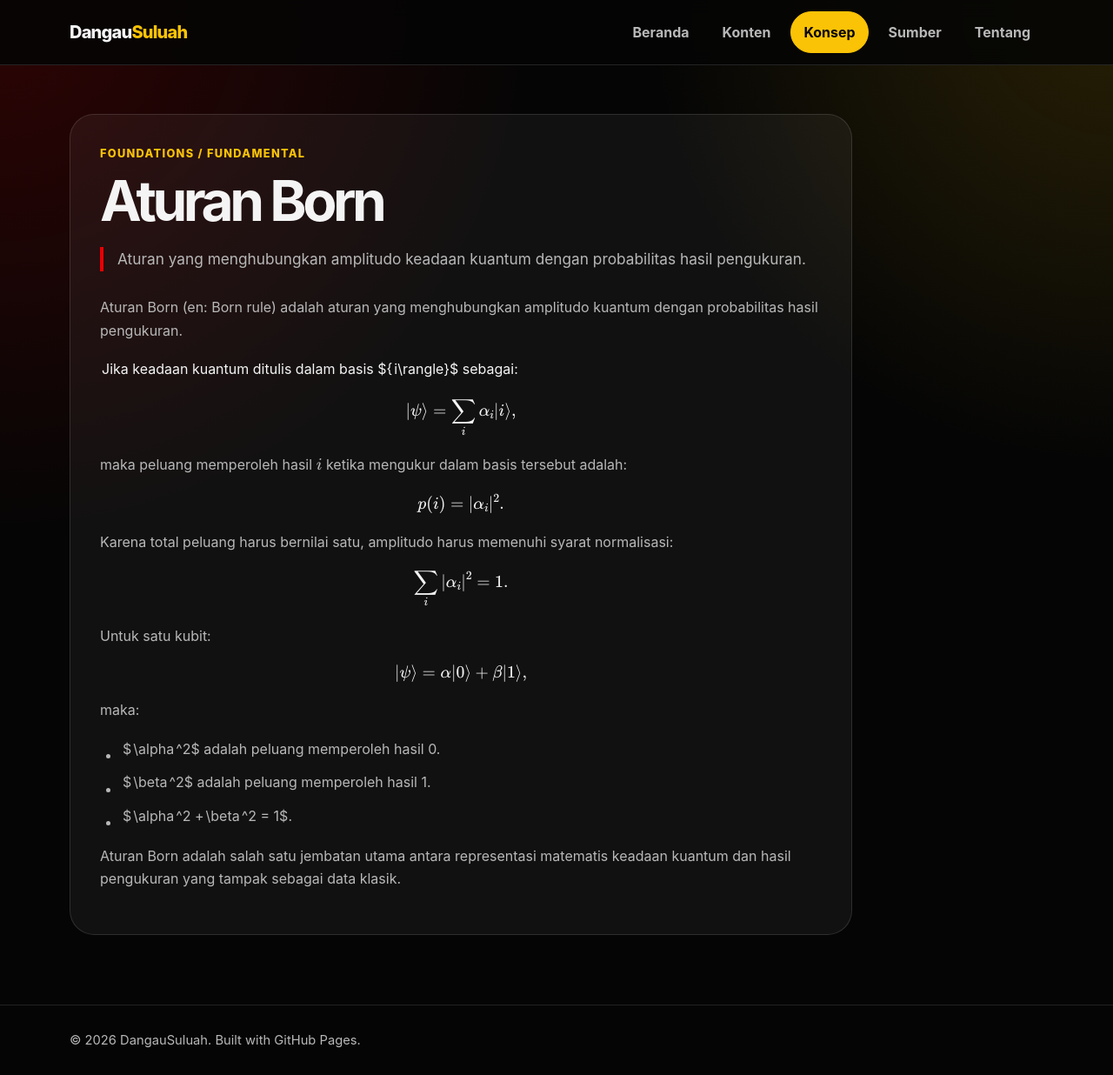
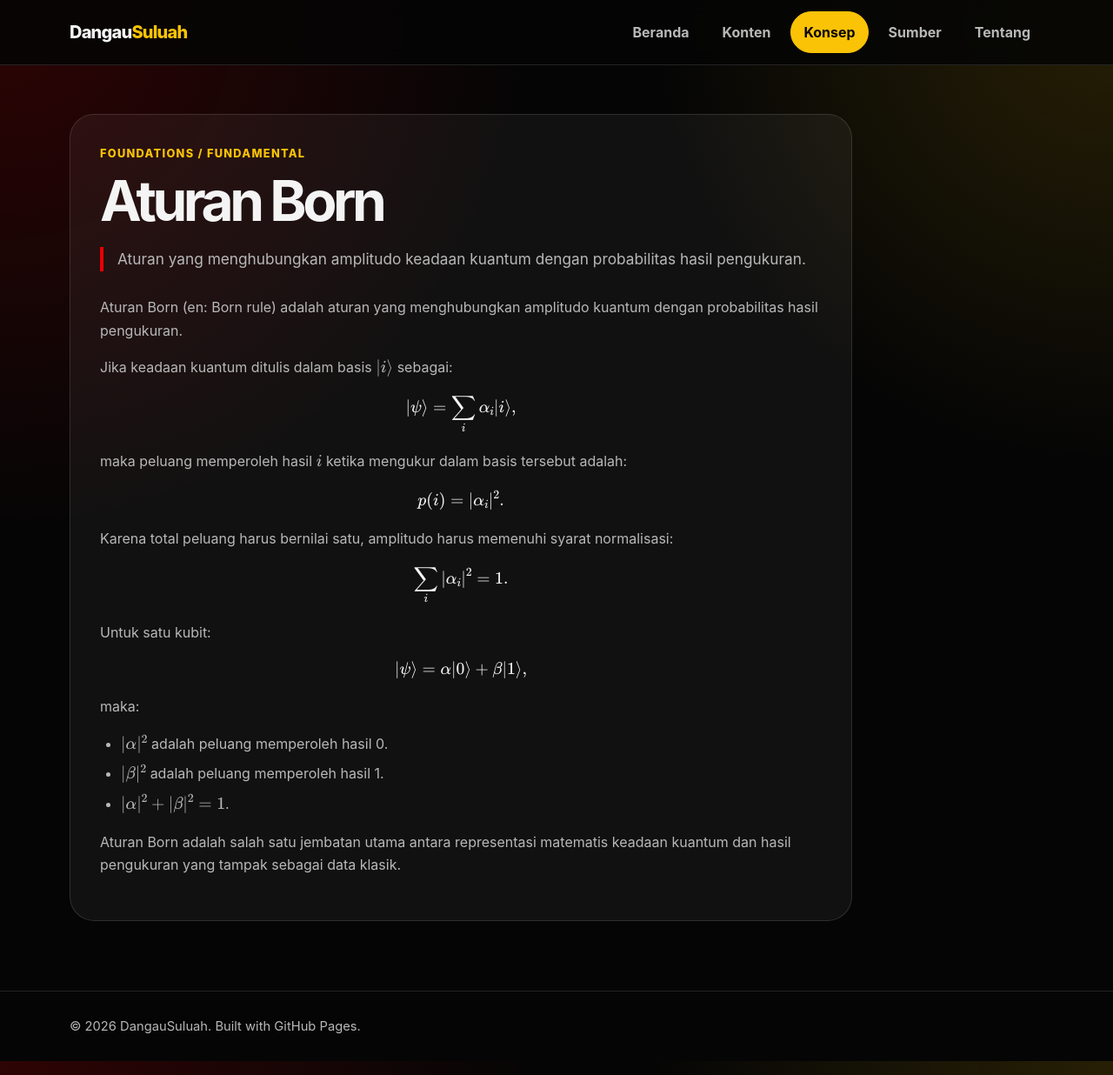
Before and after one commit to dangausuluah/dangausuluah.github.io, a Jekyll site: the page built from _concepts/aturan-born.md, in a window 1280 px wide and 1236 px high. Shown: the whole window at 87% size. Built offline with Jekyll 4.4.1, drawn with Linux system fonts in a browser that asks for light colours.

Commit message:
Update aturan-born.md

```diff
--- a/_concepts/aturan-born.md
+++ b/_concepts/aturan-born.md
@@ -13,7 +13,7 @@ excerpt: Aturan yang menghubungkan amplitudo keadaan kuantum dengan probabilitas
 
 Aturan Born (en: Born rule) adalah aturan yang menghubungkan amplitudo kuantum dengan probabilitas hasil pengukuran.
 
-Jika keadaan kuantum ditulis dalam basis $\{|i\rangle\}$ sebagai:
+Jika keadaan kuantum ditulis dalam basis $\{\|i\rangle\}$ sebagai:
 
 $$
 |\psi\rangle = \sum_i \alpha_i |i\rangle,
@@ -39,8 +39,8 @@ $$
 
 maka:
 
-- $|\alpha|^2$ adalah peluang memperoleh hasil 0.
-- $|\beta|^2$ adalah peluang memperoleh hasil 1.
-- $|\alpha|^2 + |\beta|^2 = 1$.
+- $\|\alpha\|^2$ adalah peluang memperoleh hasil 0.
+- $\|\beta\|^2$ adalah peluang memperoleh hasil 1.
+- $\|\alpha\|^2 + \|\beta\|^2 = 1$.
 
 Aturan Born adalah salah satu jembatan utama antara representasi matematis keadaan kuantum dan hasil pengukuran yang tampak sebagai data klasik.
```
